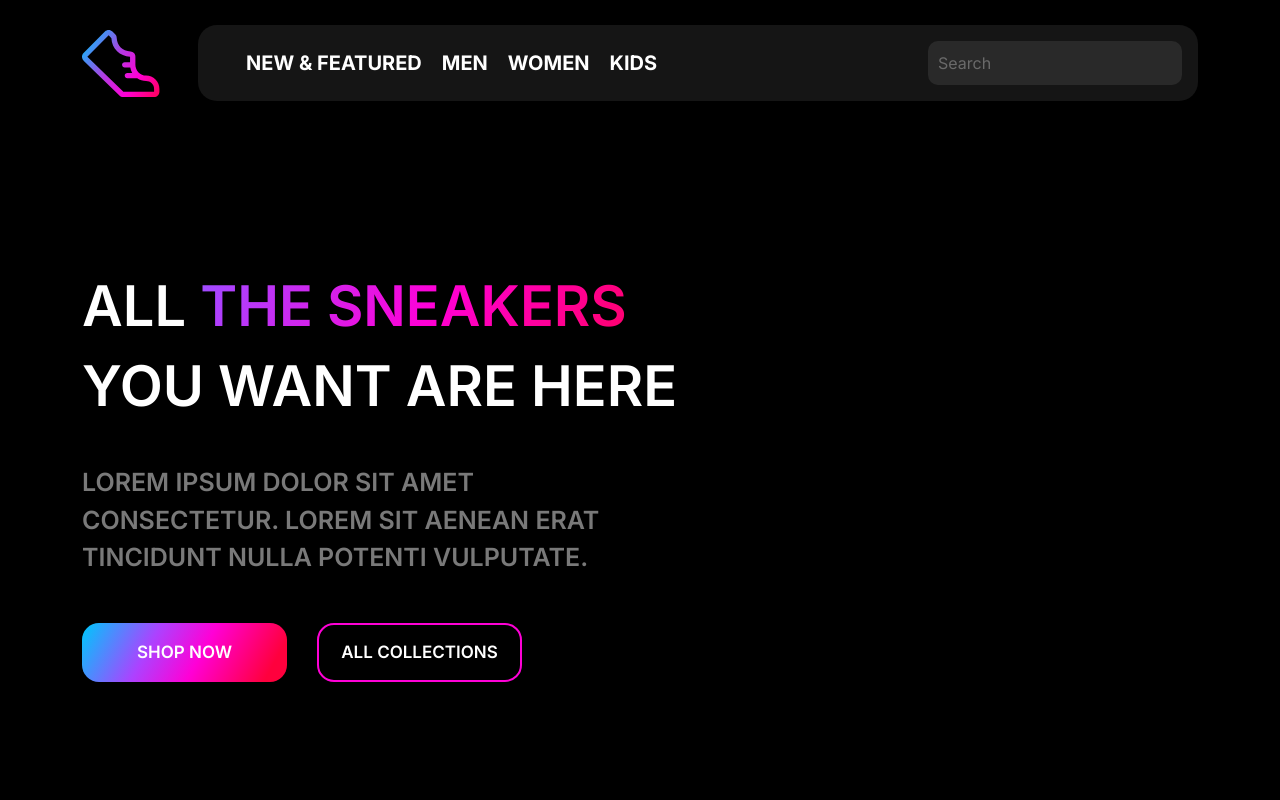
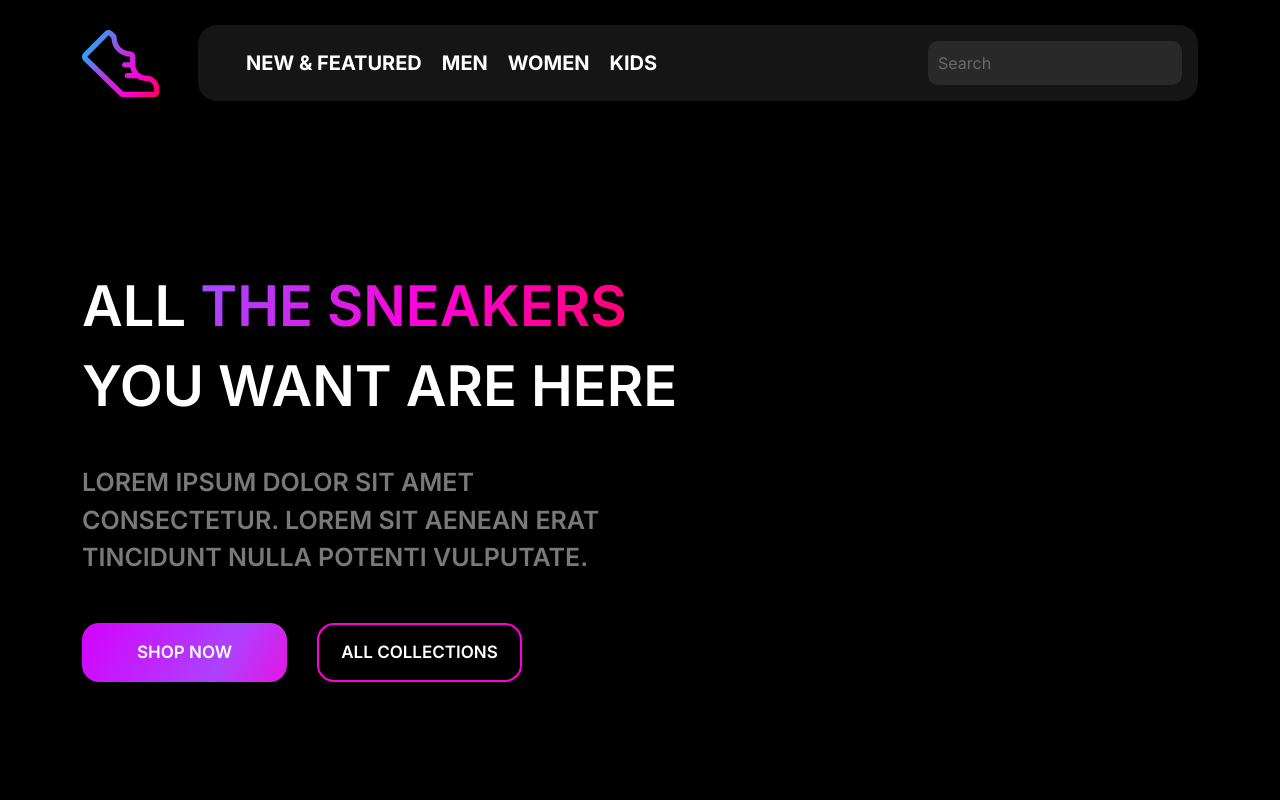
Before and after one commit to normansrgn/graduateWork, a React app: page / in a window 1280 px wide. Shown: the top 800 px of the page. Built offline with nearby package versions, Linux system fonts and the light colour scheme; the HTML template or start-up script is replaced by a standard one.

Commit message:
add animate

```diff
--- a/src/components/Prom/__prom.scss
+++ b/src/components/Prom/__prom.scss
@@ -58,15 +58,23 @@
   }
 
   &__shopBtn {
+    padding: 15px;
+
+    border-radius: 17px;
+    font-size: 17px;
+    color: white;
+    text-transform: uppercase;
+    font-weight: 600;
     border: none;
     background: linear-gradient(
       118.79deg,
-      rgb(6, 193, 252) 2.254%,
+      rgb(210 6 252) 2.254%,
       rgb(172, 66, 255) 33.741%,
       rgb(255, 0, 214) 57.356%,
       rgb(255, 0, 61) 90.232%
     );
-    transition: 0.5s linear;
+    background-size: 200% 200%;
+    // animation: gradientShift 4s linear infinite;
   }
 
   &__collectiobBtn {
--- a/src/components/SneakersPromo/__SneakersPromo.scss
+++ b/src/components/SneakersPromo/__SneakersPromo.scss
@@ -124,7 +124,6 @@
   }
 
   &__btn {
-
     padding: 15px;
     width: 205px;
     margin-top: 22px;
@@ -136,7 +135,7 @@
     border: none;
     background: linear-gradient(
       118.79deg,
-      rgb(6, 193, 252) 2.254%,
+      rgb(210 6 252) 2.254%,
       rgb(172, 66, 255) 33.741%,
       rgb(255, 0, 214) 57.356%,
       rgb(255, 0, 61) 90.232%
@@ -149,8 +148,6 @@
     align-items: center;
     justify-content: center;
   }
-
-
 }
 
 .sneaker__nav ol li {
```
Also changed, not shown: src/components/Header/Header.jsx (line endings or trailing spaces).
